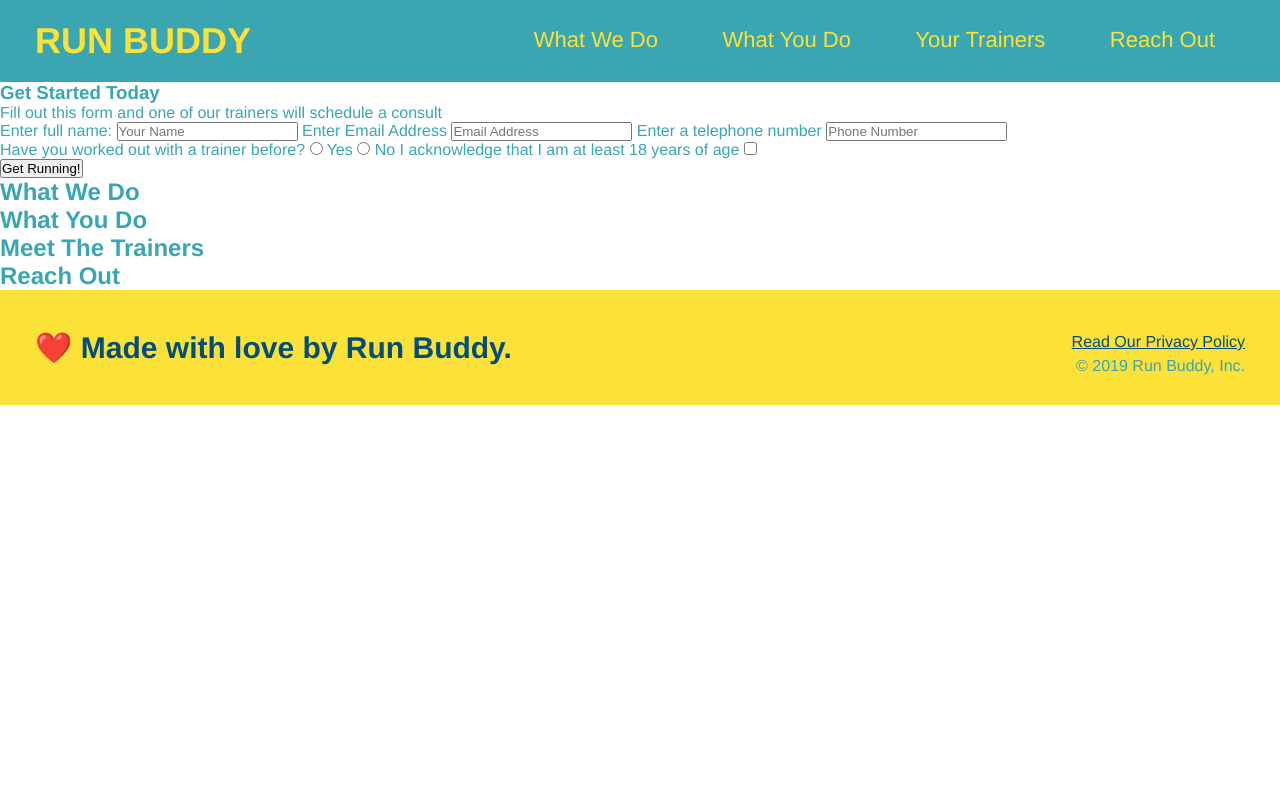
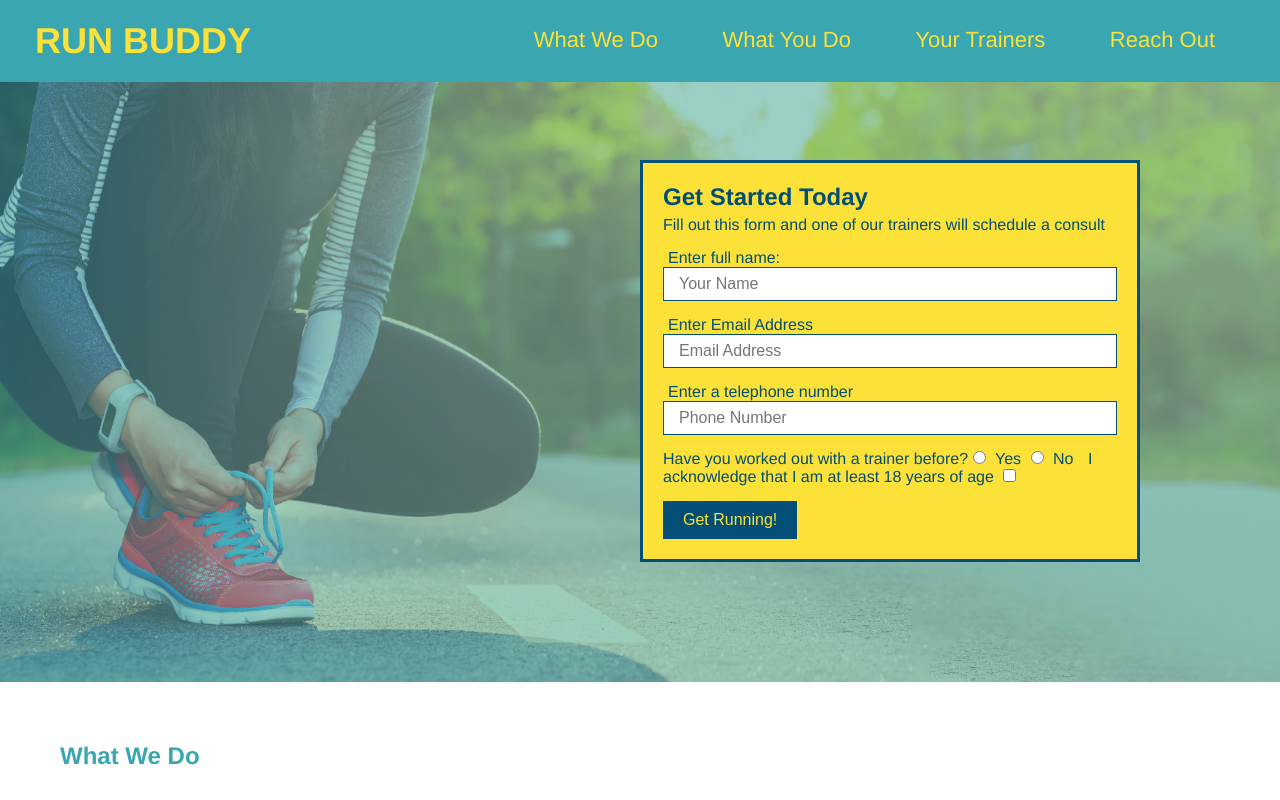
Before and after one commit to MaverickCavazos/run-buddy, a plain HTML site: page index.html in a window 1280 px wide. Shown: the top 800 px of the page. Drawn offline with Linux system fonts and the light colour scheme.

Commit message:
finished the hero sign up form

```diff
--- a/assets/css/style.css
+++ b/assets/css/style.css
@@ -19,6 +19,7 @@ body {
       font-size: 36px;
       color: #fce138;
       margin: 0;
+      display: inline;
 
   }
 
@@ -75,3 +76,64 @@ body {
   footer a {
       color: #024e76;
   }
+
+  section {
+      padding: 60px;
+  }
+
+/* Hero Style Start */
+.hero {
+    background-image: url("../images/hero-bg.jpg");
+    height: 600px;
+    background-size: cover;
+    background-position: center;
+    position: relative;
+
+  }
+  /* Hero Style End */
+
+  .hero-form {
+      border: 3px solid #024e76;
+      background-color: #fce138;
+      padding: 20px;
+      width: 500px;
+      color: #024e76;
+      position: absolute;
+      bottom: 120px;
+      right: 140px;
+  }
+
+  .hero-form h3 {
+      font-size: 24px;
+      margin: 0;
+  }
+
+  .hero-form p {
+      margin: 5px 0 15px 0;
+  }
+
+  .hero-form p {
+      margin: 5px 0 15px 0;
+  }
+
+  .form-input {
+      border: 1px solid #024e76;
+      display: block;
+      padding: 7px 15px;
+      font-size: 16px;
+      color: #024e76;
+      width: 100%;
+      margin-bottom: 15px;
+  }
+
+  .hero-form label {
+      margin: 0 5px;
+  }
+
+  .hero-form button {
+      color: #fce138;
+      background-color: #024e76;
+      border: none;
+      padding: 10px 20px;
+      font-size: 16px;
+  }
--- a/index.html
+++ b/index.html
@@ -44,17 +44,17 @@
     </header>
 
 
-    <section>
-        <div>
+    <section class="hero">
+        <div class="hero-form">
             <h3>Get Started Today</h3>
             <p>Fill out this form and one of our trainers will schedule a consult</p>
             <form>
                 <label for="name">Enter full name:</label>
-                <input type="text" placeholder="Your Name" name="name" id="name" />
+                <input type="text" placeholder="Your Name" name="name" id="name" class="form-input" />
                 <label for="Email">Enter Email Address</label>
-                <input type="email" placeholder="Email Address" name="email" id="email" />
+                <input type="email" placeholder="Email Address" name="email" id="email" class="form-input"/>
                 <label for="phone">Enter a telephone number</label>
-                <input type="tel" placeholder="Phone Number" name="phone" id="phone" />
+                <input type="tel" placeholder="Phone Number" name="phone" id="phone" class="form-input" />
                 <p>
                     Have you worked out with a trainer before?
                     <input type="radio" name="trainer-confirm" id="trainer-yes" />
```
Also changed, not shown: assets/images/hero-bg.jpg (added).
